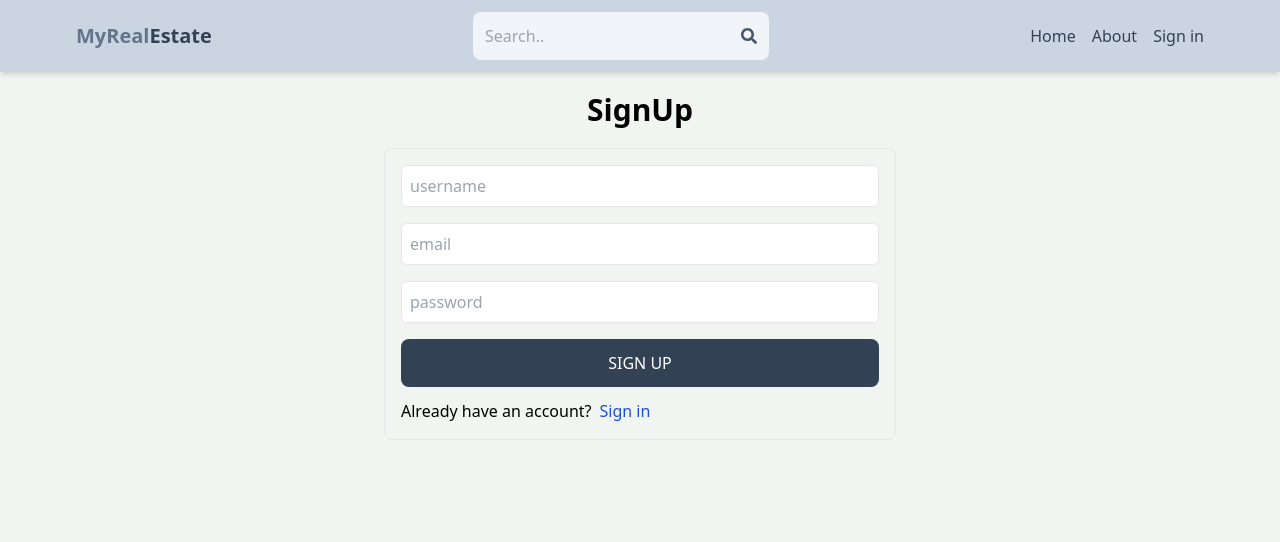
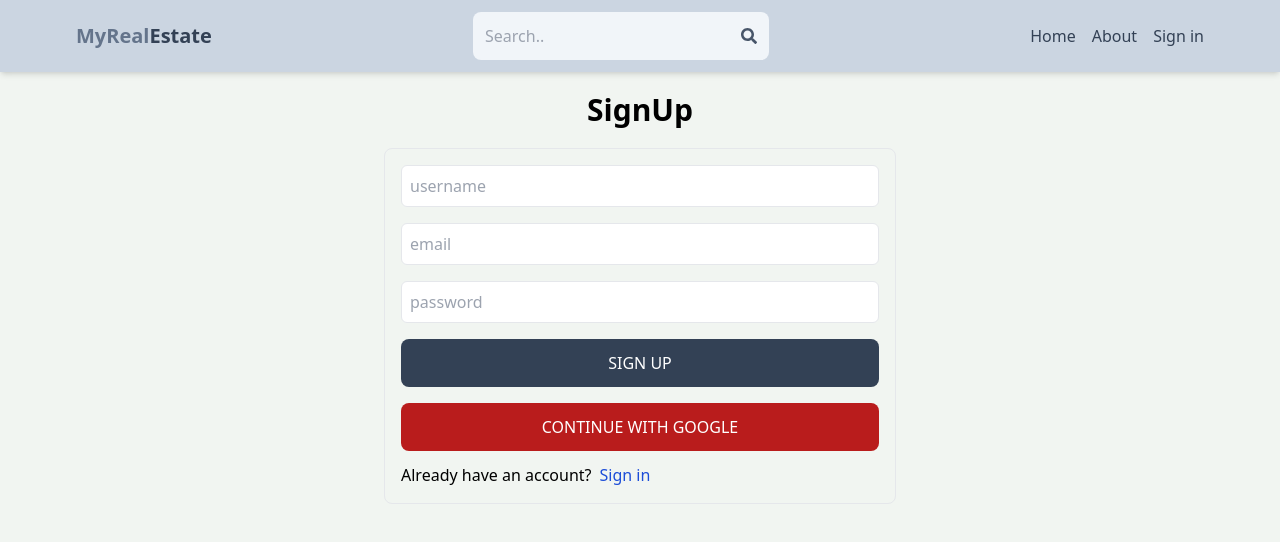
Before and after one commit to bilalarshad172/Mern-REAL-ESTATE, a React (Vite) app in the folder FrontEnd/: page /sign-up in a window 1280 px wide. Shown: the top 542 px of the page. Built offline with nearby package versions, Linux system fonts and the light colour scheme; no server answers; the HTML template or start-up script is replaced by a standard one.

Commit message:
OAuth implementation in progress

```diff
--- /dev/null
+++ b/FrontEnd/firebase.js
@@ -0,0 +1,17 @@
+// Import the functions you need from the SDKs you need
+import { initializeApp } from "firebase/app";
+// TODO: Add SDKs for Firebase products that you want to use
+// https://firebase.google.com/docs/web/setup#available-libraries
+
+// Your web app's Firebase configuration
+const firebaseConfig = {
+  apiKey: import.meta.env.VITE_FIREBASE_API_KEY,
+  authDomain: "mern-real-estate-69cce.firebaseapp.com",
+  projectId: "mern-real-estate-69cce",
+  storageBucket: "mern-real-estate-69cce.appspot.com",
+  messagingSenderId: "91480990509",
+  appId: "1:91480990509:web:5aa63de85b6f2e38f069a4"
+};
+
+// Initialize Firebase
+export const app = initializeApp(firebaseConfig);
--- a/FrontEnd/package.json
+++ b/FrontEnd/package.json
@@ -11,6 +11,7 @@
   },
   "dependencies": {
     "@reduxjs/toolkit": "^2.2.7",
+    "firebase": "^10.13.0",
     "react": "^18.3.1",
     "react-dom": "^18.3.1",
     "react-icons": "^5.3.0",
--- /dev/null
+++ b/FrontEnd/src/components/OAuth.jsx
@@ -0,0 +1,33 @@
+import React from 'react'
+import { getAuth, GoogleAuthProvider, signInWithPopup } from 'firebase/auth';
+import { app } from '../../firebase';
+import { useDispatch } from 'react-redux';
+import { signInSuccess } from '../redux/user/userSlice';
+
+export default function OAuth() {
+    const dispatch = useDispatch();
+    const handleGoogleClick = async () => {
+        try {
+            const provider = new GoogleAuthProvider()
+            const auth = getAuth(app)
+            const result = await signInWithPopup(auth, provider)
+
+            const res = await fetch('/api/auth/google', {
+                method: 'POST',
+                headers: {
+                    'Content-Type' : 'application/json',
+                },
+                body: JSON.stringify({name: result.user.displayName, email: result.user.email, photo: result.user.photoURL})
+            })
+            const data = await res.json()
+            dispatch(signInSuccess(data));
+            console.log(data);
+        } catch (error) {
+            console.log("Cannot sign in to google account" , error)
+        }
+    }
+
+  return (
+    <button onClick={handleGoogleClick} type='button' className="bg-red-700 rounded-lg p-3 text-white uppercase hover:opacity-95">Continue with Google</button>
+  )
+}
--- a/FrontEnd/src/pages/SignIn.jsx
+++ b/FrontEnd/src/pages/SignIn.jsx
@@ -1,10 +1,15 @@
 import React, { useState } from "react";
 import { Link, useNavigate } from "react-router-dom";
-import { useDispatch,useSelector } from 'react-redux';
-import { signInFailure, signInStart, signInSuccess } from "../redux/user/userSlice";
+import { useDispatch, useSelector } from "react-redux";
+import {
+  signInFailure,
+  signInStart,
+  signInSuccess,
+} from "../redux/user/userSlice";
+import OAuth from "../components/OAuth";
 const Signin = () => {
   const [formData, setFormData] = useState({});
-  const { loading, error } = useSelector((state) => state.user);
+  const { loading, error } = useSelector((state) => state.users);
   const navigate = useNavigate();
   const dispatch = useDispatch();
   const handleChange = (e) => {
@@ -31,7 +36,7 @@ const Signin = () => {
         return;
       }
       dispatch(signInSuccess(data));
-       navigate('/');
+      navigate("/");
     } catch (error) {
       dispatch(signInFailure(data.message));
     }
@@ -62,14 +67,15 @@ const Signin = () => {
           >
             {loading ? "Loading..." : "Sign in"}
           </button>
+          <OAuth />
         </form>
         <div className="flex gap-2 mt-3">
           <p>Dont have an account?</p>
           <Link to={"/sign-up"}>
             <span className="text-blue-700">Sign up</span>
           </Link>
-              </div>
-              {error && <p className="text-red-500">{error}</p>}
+        </div>
+        {error && <p className="text-red-500">{error}</p>}
       </div>
     </div>
   );
--- a/FrontEnd/src/pages/SignUp.jsx
+++ b/FrontEnd/src/pages/SignUp.jsx
@@ -1,5 +1,6 @@
 import React, { useState } from "react";
 import { Link, useNavigate } from "react-router-dom";
+import OAuth from "../components/OAuth";
 
 const SignUp = () => {
   const [formData, setFormData] = useState({});
@@ -69,7 +70,8 @@ const SignUp = () => {
             className="bg-slate-700 text-white p-3 rounded-lg uppercase hover:opacity-95 disabled:opacity-80"
           >
             {loading ? "Loading..." : "Sign Up"}
-          </button>
+                  </button>
+                  <OAuth/>
         </form>
         <div className="flex gap-2 mt-3">
           <p>Already have an account?</p>
```
Also changed, not shown: 1 other file (tests, documents, lock files or other folders).
